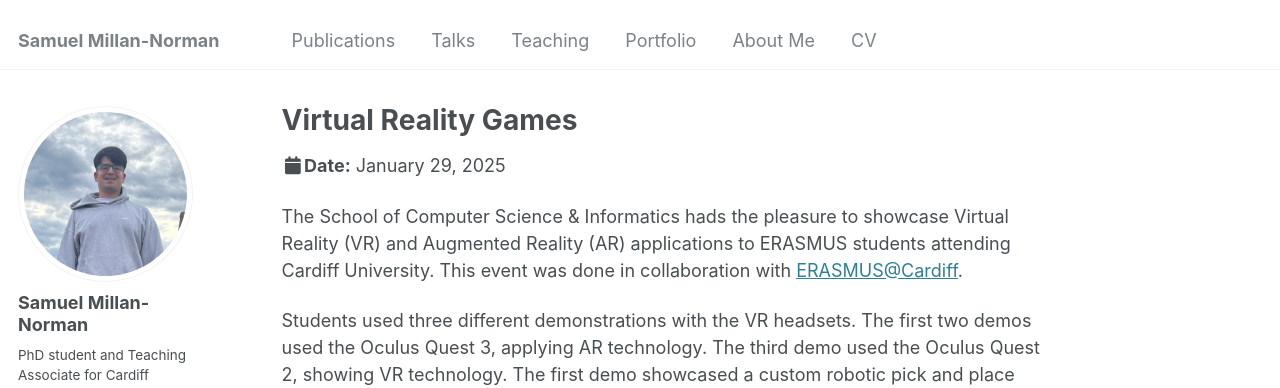
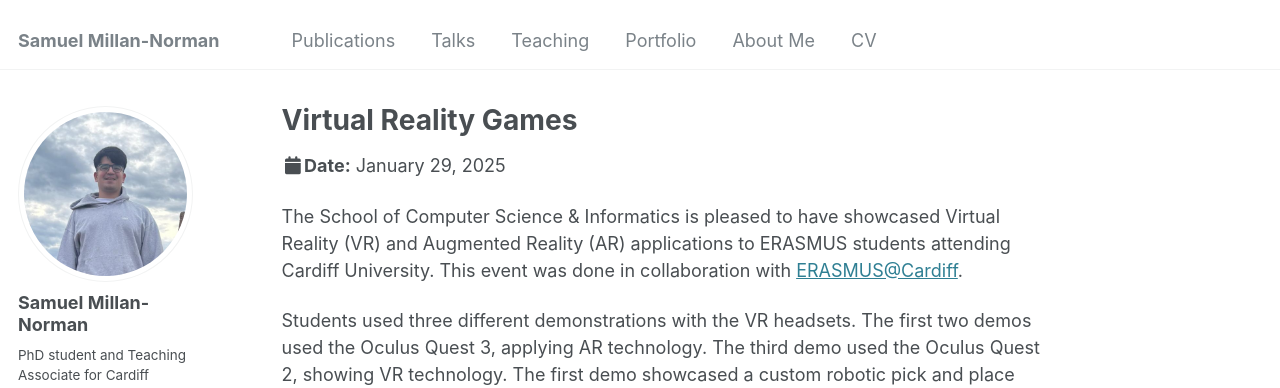
Before and after one commit to SamuelMN005/SamuelMN005.github.io, a Jekyll site: the page built from _talks/2025-02-25-talk-2.md, in a window 1280 px wide and 900 px high. Shown: the top 388 px of the window. Built offline with Jekyll 4.4.1, drawn with Linux system fonts in a browser that asks for light colours.

Commit message:
[Fix]: grammar within ERASMUS talk

```diff
--- a/_talks/2025-02-25-talk-2.md
+++ b/_talks/2025-02-25-talk-2.md
@@ -9,7 +9,7 @@ date: 2025-01-29
 location: Abacws Building
 ---
 
-The School of Computer Science & Informatics hads the pleasure to showcase Virtual Reality (VR) and Augmented Reality (AR) applications to ERASMUS students attending Cardiff University. This event was done in collaboration with <a href="https://www.instagram.com/erasmusatcardiff/">ERASMUS@Cardiff</a>.
+The School of Computer Science & Informatics is pleased to have showcased Virtual Reality (VR) and Augmented Reality (AR) applications to ERASMUS students attending Cardiff University. This event was done in collaboration with <a href="https://www.instagram.com/erasmusatcardiff/">ERASMUS@Cardiff</a>.
 
 Students used three different demonstrations with the VR headsets. The first two demos used the Oculus Quest 3, applying AR technology. The third demo used the Oculus Quest 2, showing VR technology. The first demo showcased a custom robotic pick and place operation using a simulated robotic arm based on <a href="https://github.com/Unity-Technologies/Unity-Robotics-Hub/blob/main/tutorials/pick_and_place/README.md">unity's robotic hub tutorials</a>. Students had great fun manipulating the object required for the pick and place operation. Some of them emphasised the utility of such technology in real world applications. For the second demo, students played a videogame developed by <a href="https://about.meta.com/uk/">Meta</a> in which they competed to see who had the highest score. The third demo showcased a telepresence approach to teleoperate a stretch robot (developed by <a href="https://hello-robot.com">Hello Robot Inc.</a> and simulated in <a href="https://www.samuelmillannorman.com/talks/2025-01-29-talk-1">Gazebo Sim Harmonic</a>) within a social environment.
 
```
Also changed, not shown: 1 other file.
